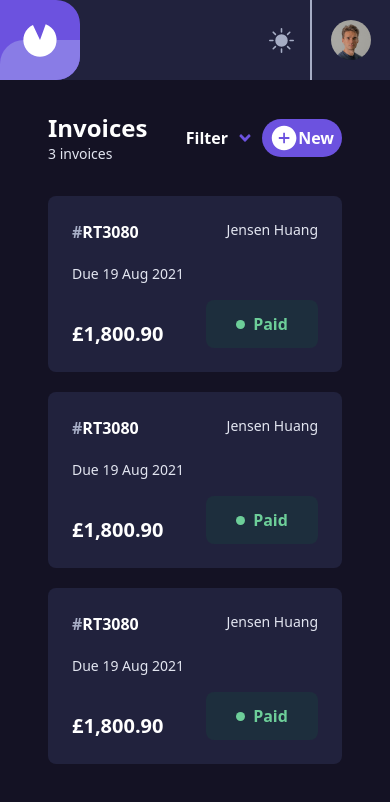
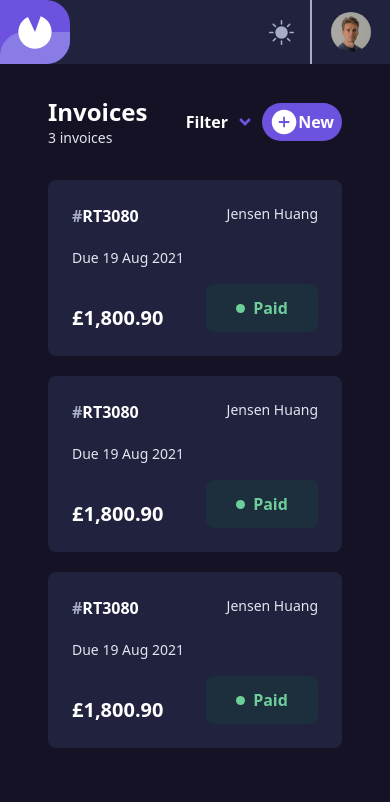
Before and after one commit to lazybump/Invoice-app, a Next.js app: page / in a window 390 px wide. Shown: the top 802 px of the page. Built offline with nearby package versions, Linux system fonts and the light colour scheme.

Commit message:
decrease navbar height on mobile

```diff
--- a/components/Navbar.tsx
+++ b/components/Navbar.tsx
@@ -9,10 +9,10 @@ interface Props {
 
 const Navbar = ({ toggle }: Props) => {
   return (
-    <nav className="fixed top-0 z-50 flex items-center w-full h-20 lg:justify-between lg:w-24 lg:flex-col lg:h-screen bg-lighter-navy lg:rounded-r-3xl lg:overflow-hidden">
+    <nav className="fixed top-0 z-50 flex items-center w-full h-16 lg:justify-between lg:w-24 lg:flex-col lg:h-screen bg-lighter-navy lg:rounded-r-3xl lg:overflow-hidden">
       {/* Logo */}
       <div
-        className="relative flex items-center justify-center min-w-[80px] max-w-1/5 h-full overflow-hidden lg:h-24 lg:w-full rounded-r-3xl bg-darker-purple lg:cursor-pointer"
+        className="relative flex items-center justify-center min-w-[70px] max-w-1/5 h-full overflow-hidden lg:h-24 lg:w-full rounded-r-3xl bg-darker-purple lg:cursor-pointer"
         onClick={toggle}
       >
         <MdIncompleteCircle
--- a/pages/index.tsx
+++ b/pages/index.tsx
@@ -19,7 +19,7 @@ export default function Home({ isOpen }: Props) {
       </Head>
       <Overlay isOpen={isOpen} />
       <Form isOpen={isOpen} />
-      <div className="px-12 py-8 mx-auto mt-20 md:w-3/4 md:min-w-[750px] max-w-[1000px]">
+      <div className="px-12 py-8 mx-auto mt-16 md:w-3/4 md:min-w-[750px] max-w-[1000px]">
         <Header />
         <main className="space-y-5">
           <Card />
```
